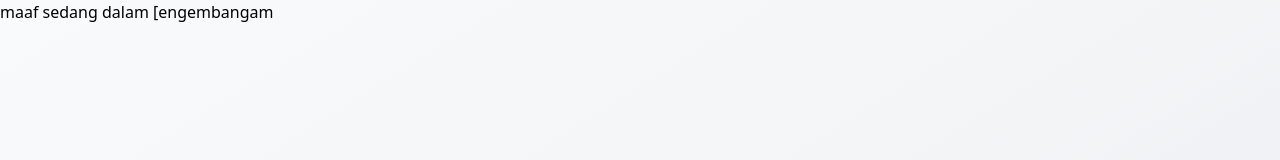
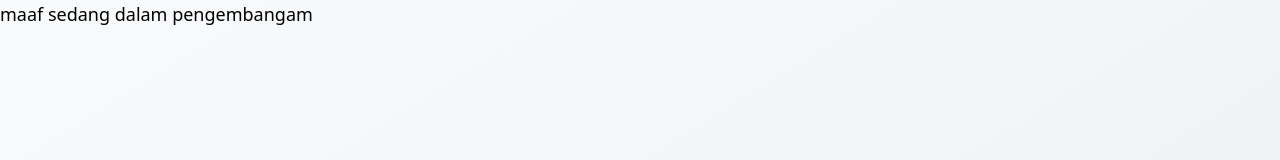
Before and after one commit to mukharomdev/mukharomdev.github.io, a Next.js app: page / in a window 1280 px wide. Shown: the top 160 px of the page. Built offline with nearby package versions, Linux system fonts and the light colour scheme; what tailwindcss-motion would draw is missing.

Commit message:
Update page.tsx

```diff
--- a/src/app/page.tsx
+++ b/src/app/page.tsx
@@ -4,7 +4,7 @@
 export default function Page() {
   return (
     <div className="min-h-screen animate-gradient-xy bg-gradient-to-br from-gray-50 via-gray-100 to-gray-200 dark:from-gray-900 dark:via-gray-800 dark:to-gray-900">
-    <h1>maaf sedang dalam [engembangam</h1>
+    <h1 className="text-lg">maaf sedang dalam pengembangam</h1>
     </div>
   )
 }
```
